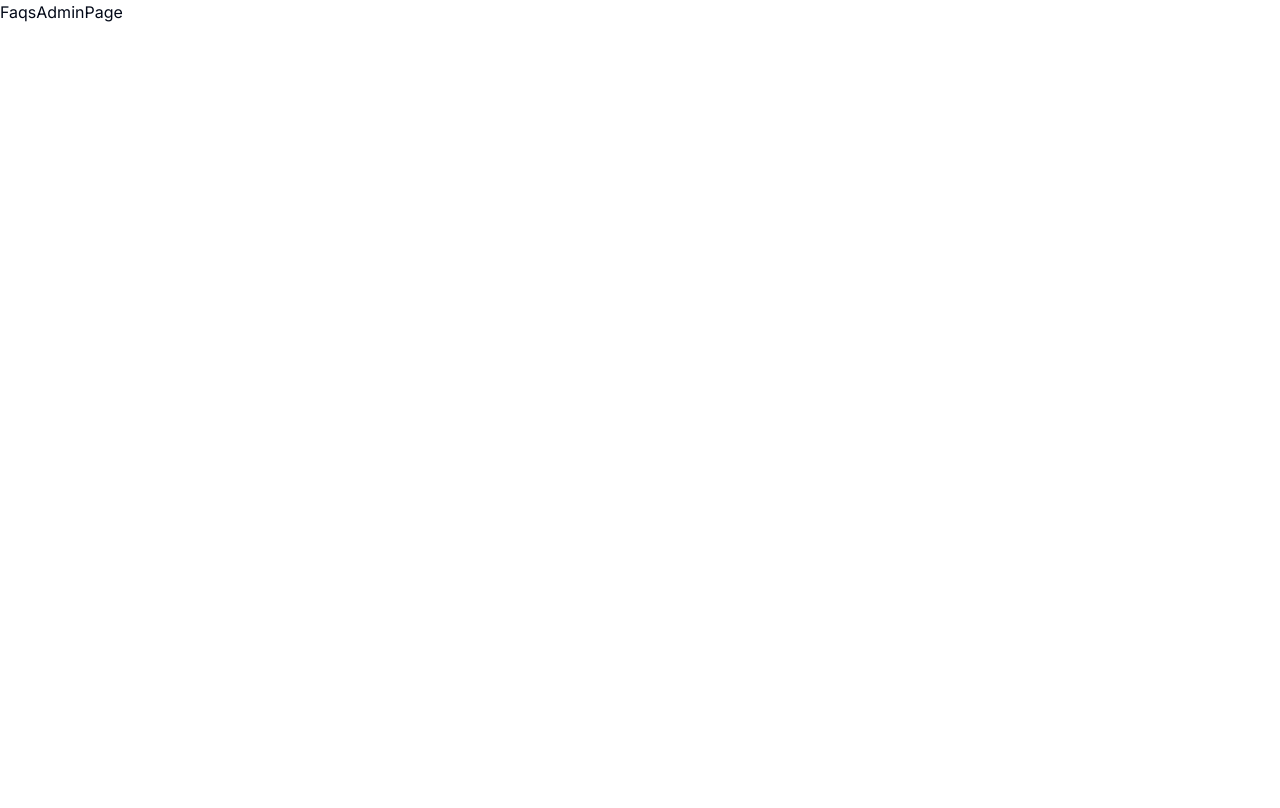
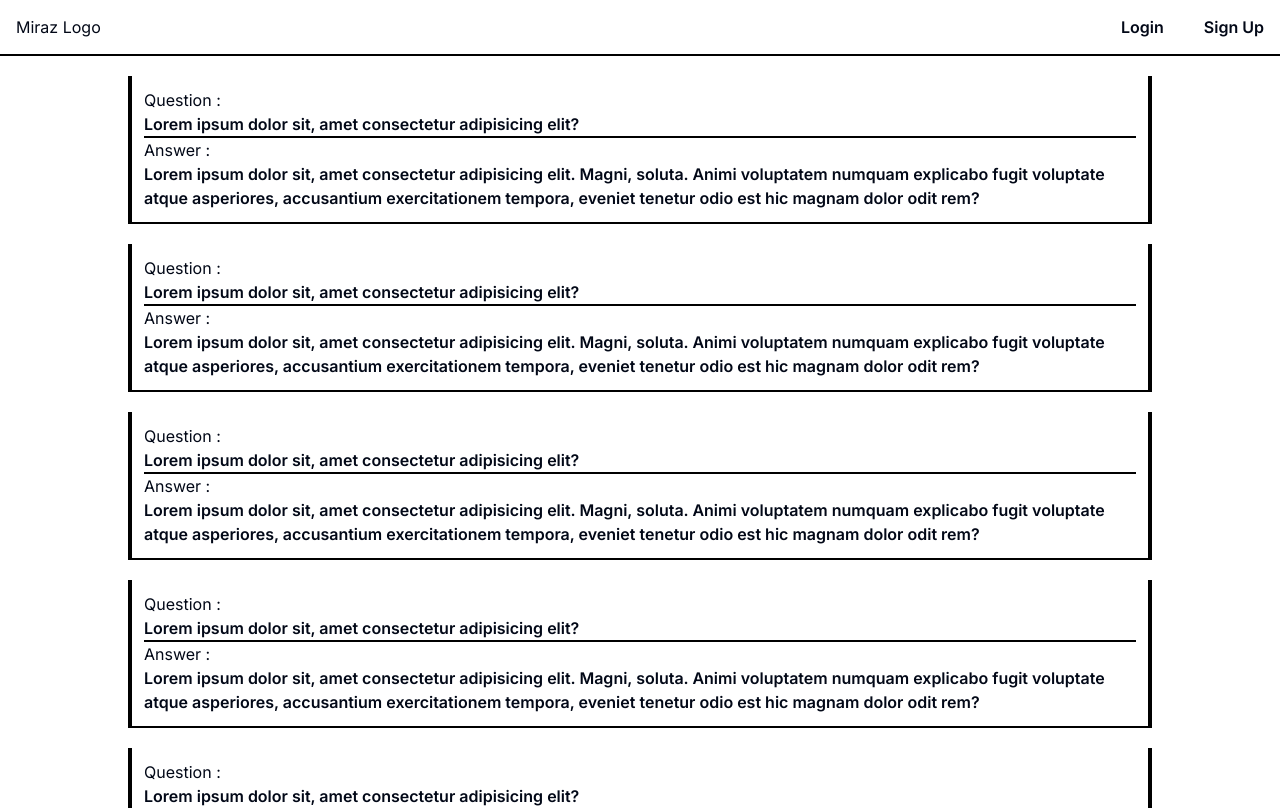
Before and after one commit to rajatverma311201/miraz-web, a Next.js app: page /admin/faqs in a window 1280 px wide. Shown: the top 808 px of the page. Built offline with nearby package versions, Linux system fonts and the light colour scheme.

Commit message:
ui of admin home, events and faq and nav

```diff
--- a/src/app/admin/events/page.tsx
+++ b/src/app/admin/events/page.tsx
@@ -1,6 +1,36 @@
+import { Nav } from "@/components/nav";
+
 interface EventsAdminPageProps {}
 
-const EventsAdminPage: React.FC<EventsAdminPageProps> = ({}) => {
-    return <h1>EventsAdminPage</h1>;
+const EventsAdminPage: React.FC<EventsAdminPageProps> = () => {
+    const events = [
+        {name: "Hackathon", id: 1},
+        {name: "Singin Event", id: 4},
+        {name: "Fashion Show", id: 8},
+        {name: "Robo Fight", id: 18},
+        {name: "Cricket Match", id: 2},
+        {name: "Tug of war", id: 3},
+        {name: "Speaker Talk", id: 10},
+    ];
+    return (
+        <div className="flex flex-col items-center w-lvw gap-5">
+            <Nav />
+            <ul className="w-4/5 flex flex-col items-center gap-5">
+                <li className="w-full flex justify-between items-center px-3 py-3 h-5 border-4 border-black border-solid">
+                    <h2 className="font-bold">Event Name</h2>
+                    <p className="font-bold">Event Id</p>
+                </li>
+                {events.map(event => {
+                    const { name, id } = event;
+                    return (
+                        <li key={id} className="w-full flex justify-between items-center px-3 py-3 h-5 border-b-2 hover:border-b-4 border-x-4 border-black border-solid">
+                            <p>{name}</p>
+                            <p>{id}</p>
+                        </li>
+                    );
+                })}
+            </ul>
+        </div>
+    );
 };
 export default EventsAdminPage;
--- a/src/app/admin/faqs/page.tsx
+++ b/src/app/admin/faqs/page.tsx
@@ -1,6 +1,45 @@
+import { Nav } from "@/components/nav";
+
 interface FaqsAdminPageProps {}
 
 const FaqsAdminPage: React.FC<FaqsAdminPageProps> = ({}) => {
-    return <h1>FaqsAdminPage</h1>;
+    const faqs = [
+        {question: "Lorem ipsum dolor sit, amet consectetur adipisicing elit?",
+        answer: "Lorem ipsum dolor sit, amet consectetur adipisicing elit. Magni, soluta. Animi voluptatem numquam explicabo fugit voluptate atque asperiores, accusantium exercitationem tempora, eveniet tenetur odio est hic magnam dolor odit rem?"},
+        {question: "Lorem ipsum dolor sit, amet consectetur adipisicing elit?",
+        answer: "Lorem ipsum dolor sit, amet consectetur adipisicing elit. Magni, soluta. Animi voluptatem numquam explicabo fugit voluptate atque asperiores, accusantium exercitationem tempora, eveniet tenetur odio est hic magnam dolor odit rem?"},
+        {question: "Lorem ipsum dolor sit, amet consectetur adipisicing elit?",
+        answer: "Lorem ipsum dolor sit, amet consectetur adipisicing elit. Magni, soluta. Animi voluptatem numquam explicabo fugit voluptate atque asperiores, accusantium exercitationem tempora, eveniet tenetur odio est hic magnam dolor odit rem?"},
+        {question: "Lorem ipsum dolor sit, amet consectetur adipisicing elit?",
+        answer: "Lorem ipsum dolor sit, amet consectetur adipisicing elit. Magni, soluta. Animi voluptatem numquam explicabo fugit voluptate atque asperiores, accusantium exercitationem tempora, eveniet tenetur odio est hic magnam dolor odit rem?"},
+        {question: "Lorem ipsum dolor sit, amet consectetur adipisicing elit?",
+        answer: "Lorem ipsum dolor sit, amet consectetur adipisicing elit. Magni, soluta. Animi voluptatem numquam explicabo fugit voluptate atque asperiores, accusantium exercitationem tempora, eveniet tenetur odio est hic magnam dolor odit rem?"},
+        {question: "Lorem ipsum dolor sit, amet consectetur adipisicing elit?",
+        answer: "Lorem ipsum dolor sit, amet consectetur adipisicing elit. Magni, soluta. Animi voluptatem numquam explicabo fugit voluptate atque asperiores, accusantium exercitationem tempora, eveniet tenetur odio est hic magnam dolor odit rem?"},
+        {question: "Lorem ipsum dolor sit, amet consectetur adipisicing elit?",
+        answer: "Lorem ipsum dolor sit, amet consectetur adipisicing elit. Magni, soluta. Animi voluptatem numquam explicabo fugit voluptate atque asperiores, accusantium exercitationem tempora, eveniet tenetur odio est hic magnam dolor odit rem?"},
+    ];
+    return (
+        <div className="flex flex-col items-center w-lvw gap-5">
+            <Nav />
+            <ul className="w-4/5 flex flex-col items-center gap-5">
+                {faqs.map(faq => {
+                    const { question, answer } = faq;
+                    return (
+                        <li key={question} className="w-full flex flex-col justify-between px-3 py-3 border-b-2 hover:border-b-4 border-x-4 border-black border-solid">
+                            <div className="border-b-2 border-black border-solid">
+                                <p> Question : </p>
+                                <p className="font-semibold"> {question} </p>
+                            </div>
+                            <div>
+                                <p> Answer : </p>
+                                <p className="font-semibold"> {answer} </p>
+                            </div>
+                        </li>
+                    );
+                })}
+            </ul>
+        </div>
+    );
 };
 export default FaqsAdminPage;
--- a/src/app/admin/page.tsx
+++ b/src/app/admin/page.tsx
@@ -1,13 +1,24 @@
-import { db } from "@/lib/db";
+// import { db } from "@/lib/db";
+import { Nav } from "@/components/nav";
+import Link from "next/link";
 
 interface AdminHomePageProps {}
 
 const AdminHomePage: React.FC<AdminHomePageProps> = async ({}) => {
-    const res = await db.faq.findMany();
+    // const res = await db.faq.findMany();
+    const models = [
+        {name: "Events", entries: 1, link: "admin/events"},
+        {name: "FAQ's", entries: 4, link: "admin/faqs"},
+        {name: "Key Talks", entries: 8, link: "admin/keytalks"},
+        {name: "Miraz Team", entries: 18, link: "admin/miraz-team"},
+        {name: "Sponsers", entries: 2, link: "admin/sponsors"},
+        {name: "Timeline", entries: 3, link: "admin/timeline"},
+        {name: "Speakers", entries: 10, link: "admin/speakers"},
+    ];
 
     return (
-        <>
-            <h1>AdminHomePage</h1>
+        <div className="flex flex-col items-center w-lvw gap-5">
+            {/* <h1>AdminHomePage</h1>
             <hr />
             <h2>FAQ&apos;s</h2>
             <ul>
@@ -17,8 +28,24 @@ const AdminHomePage: React.FC<AdminHomePageProps> = async ({}) => {
                         <span className="font-bold">{item.answer}</span>
                     </li>
                 ))}
+                </ul> */}
+            <Nav />
+            <ul className="w-4/5 flex flex-col items-center gap-5">
+                <li className="w-full flex justify-between items-center px-3 py-3 h-5 border-4 border-black border-solid">
+                    <h2 className="font-bold">Models</h2>
+                    <p className="font-bold">Number of Entries</p>
+                </li>
+                {models.map(model => {
+                    const { name, entries, link } = model;
+                    return (
+                        <li key={name} className="w-full flex justify-between items-center px-3 py-3 h-5 border-b-2 hover:border-b-4 border-x-4 border-black border-solid">
+                            <Link href={link}>{name}</Link>
+                            <p>{entries}</p>
+                        </li>
+                    );
+                })}
             </ul>
-        </>
+        </div>
     );
 };
 
--- /dev/null
+++ b/src/app/admin/speakers/page.tsx
@@ -0,0 +1,7 @@
+interface SpeakerAdminPageProps {}
+
+const SpeakerAdminPage: React.FC<SpeakerAdminPageProps> = ({}) => {
+    return <h1>SpeakerAdminPage</h1>;
+};
+
+export default SpeakerAdminPage;
--- /dev/null
+++ b/src/components/nav.tsx
@@ -0,0 +1,16 @@
+import Link from "next/link";
+
+interface NavProps {}
+const Nav: React.FC<NavProps> = ({}) => {
+    return (
+        <nav className="w-full flex px-4 py-2 justify-between items-center border-b-2 border-solid border-black h-14">
+            <p>Miraz Logo</p>
+            <div className="flex justify-center gap-10 items-center">
+                <Link className="font-semibold" href="admin/Login">Login</Link>
+                <Link className="font-semibold" href="admin/Sign Up">Sign Up</Link>
+            </div>
+        </nav>
+    );
+};
+
+export { Nav };
```
Also changed, not shown: 1 other file (tests, documents, lock files or other folders).
